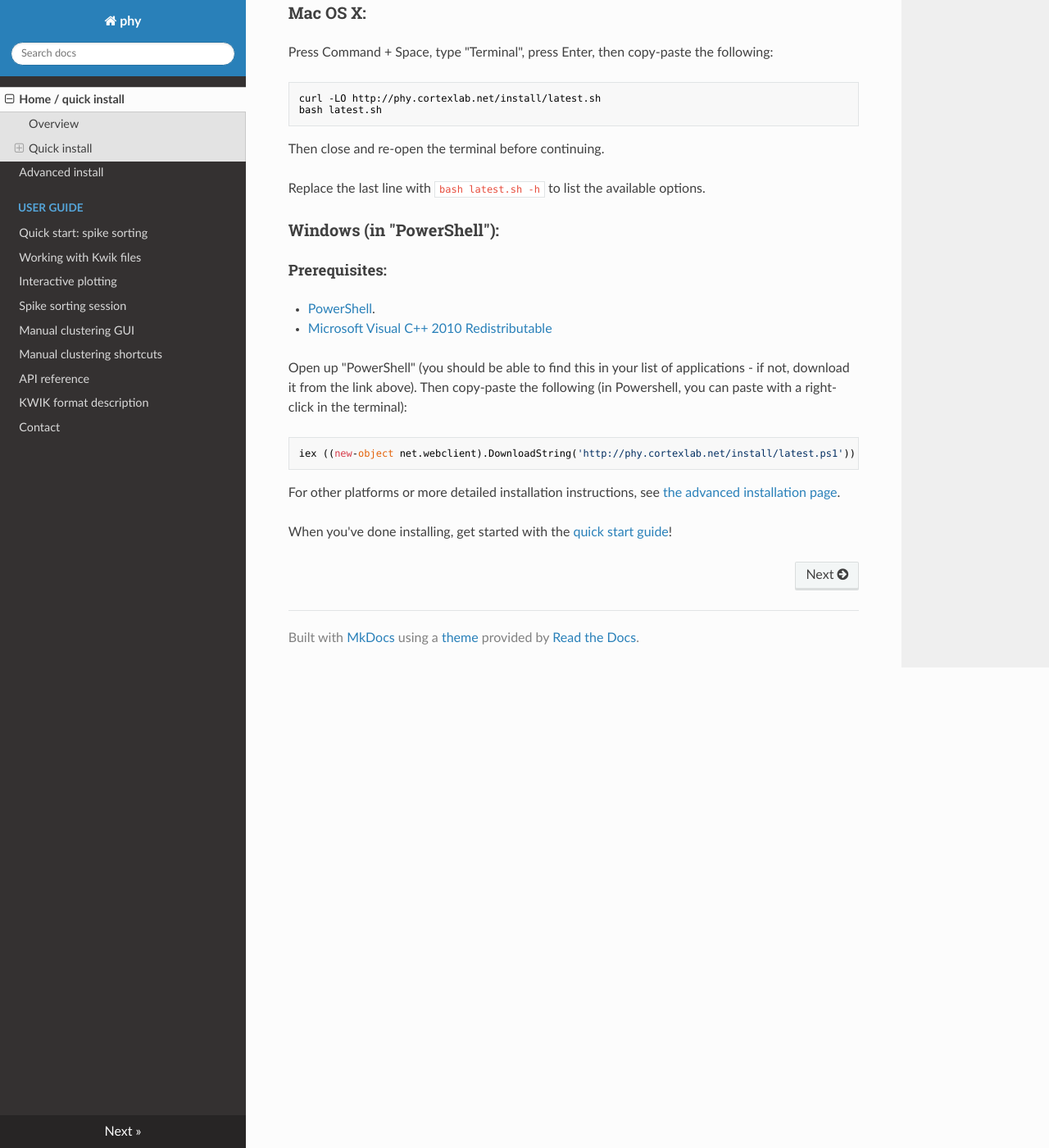
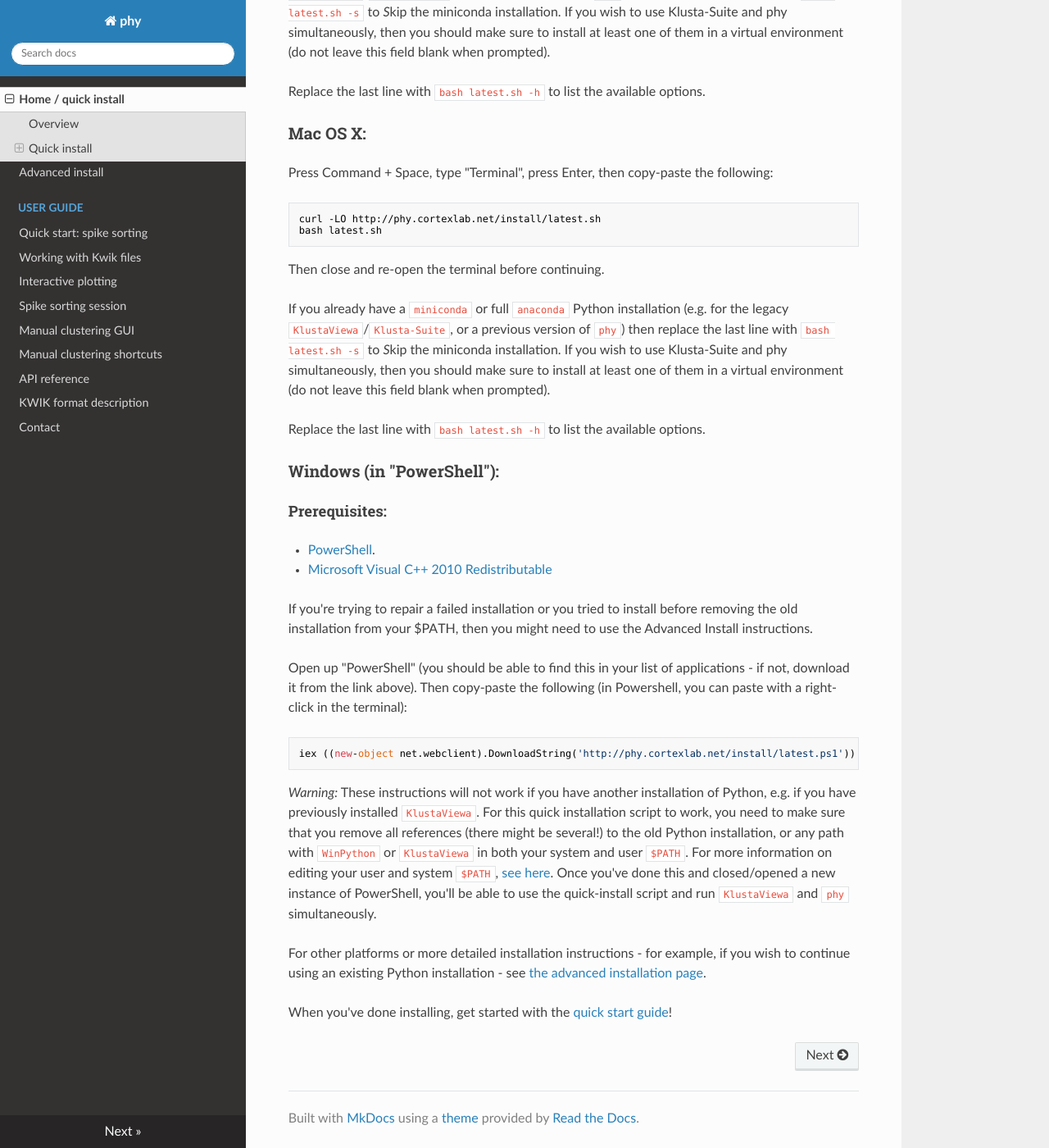
Before and after one commit to kwikteam/phy-doc, an MkDocs documentation site: the page built from docs/index.md, in a window 1280 px wide and 1400 px high, scrolled down 1063 px. Shown: the whole window at 82% size. Built offline with MkDocs 1.6.1, drawn with Linux system fonts in a browser that asks for light colours; nearby versions of some CDN libraries; old or Windows-style settings are respelled for this version of MkDocs; some of the changed text lies outside the part shown.

Commit message:
Added instructions on phy + KlustaSuite simultaneous install

````diff
--- a/docs/index.md
+++ b/docs/index.md
@@ -33,6 +33,8 @@ bash latest.sh
 ```
 Then close and re-open the terminal before continuing.
 
+If you already have a `miniconda` or full `anaconda` Python installation (e.g. for the legacy `KlustaViewa`/`Klusta-Suite`, or a previous version of `phy`) then replace the last line with `bash latest.sh -s` to *S*kip the miniconda installation. If you wish to use Klusta-Suite and phy simultaneously, then you should make sure to install at least one of them in a virtual environment (do not leave this field blank when prompted).
+
 Replace the last line with `bash latest.sh -h` to list the available options.
 
 ### Mac OS X:
@@ -43,6 +45,8 @@ bash latest.sh
 ```
 Then close and re-open the terminal before continuing.
 
+If you already have a `miniconda` or full `anaconda` Python installation (e.g. for the legacy `KlustaViewa`/`Klusta-Suite`, or a previous version of `phy`) then replace the last line with `bash latest.sh -s` to *S*kip the miniconda installation. If you wish to use Klusta-Suite and phy simultaneously, then you should make sure to install at least one of them in a virtual environment (do not leave this field blank when prompted).
+
 Replace the last line with `bash latest.sh -h` to list the available options.
 
 ### Windows (in "PowerShell"):
@@ -51,12 +55,16 @@ Replace the last line with `bash latest.sh -h` to list the available options.
 - [PowerShell](http://social.technet.microsoft.com/wiki/contents/articles/21016.how-to-install-windows-powershell-4-0.aspx).
 - [Microsoft Visual C++ 2010 Redistributable](https://www.microsoft.com/en-gb/download/details.aspx?id=14632)
 
+If you're trying to repair a failed installation or you tried to install before removing the old installation from your $PATH, then you might need to use the Advanced Install instructions.
+
 Open up "PowerShell" (you should be able to find this in your list of applications - if not, download it from the link above). Then copy-paste the following (in Powershell, you can paste with a right-click in the terminal):
 
 ```
 iex ((new-object net.webclient).DownloadString('http://phy.cortexlab.net/install/latest.ps1'))
 ```
 
-For other platforms or more detailed installation instructions, see [the advanced installation page](install.md).
+*Warning:*  These instructions will not work if you have another installation of Python, e.g. if you have previously installed `KlustaViewa`. For this quick installation script to work, you need to make sure that you remove all references (there might be several!) to the old Python installation, or any path with `WinPython` or `KlustaViewa` in both your system and user `$PATH`. For more information on editing your user and system `$PATH`, [see here](http://www.computerhope.com/issues/ch000549.htm). Once you've done this and closed/opened a new instance of PowerShell, you'll be able to use the quick-install script and run `KlustaViewa` and `phy` simultaneously.
+
+For other platforms or more detailed installation instructions - for example, if you wish to continue using an existing Python installation - see [the advanced installation page](install.md).
 
 When you've done installing, get started with the [quick start guide](quick-start.md)!
````
